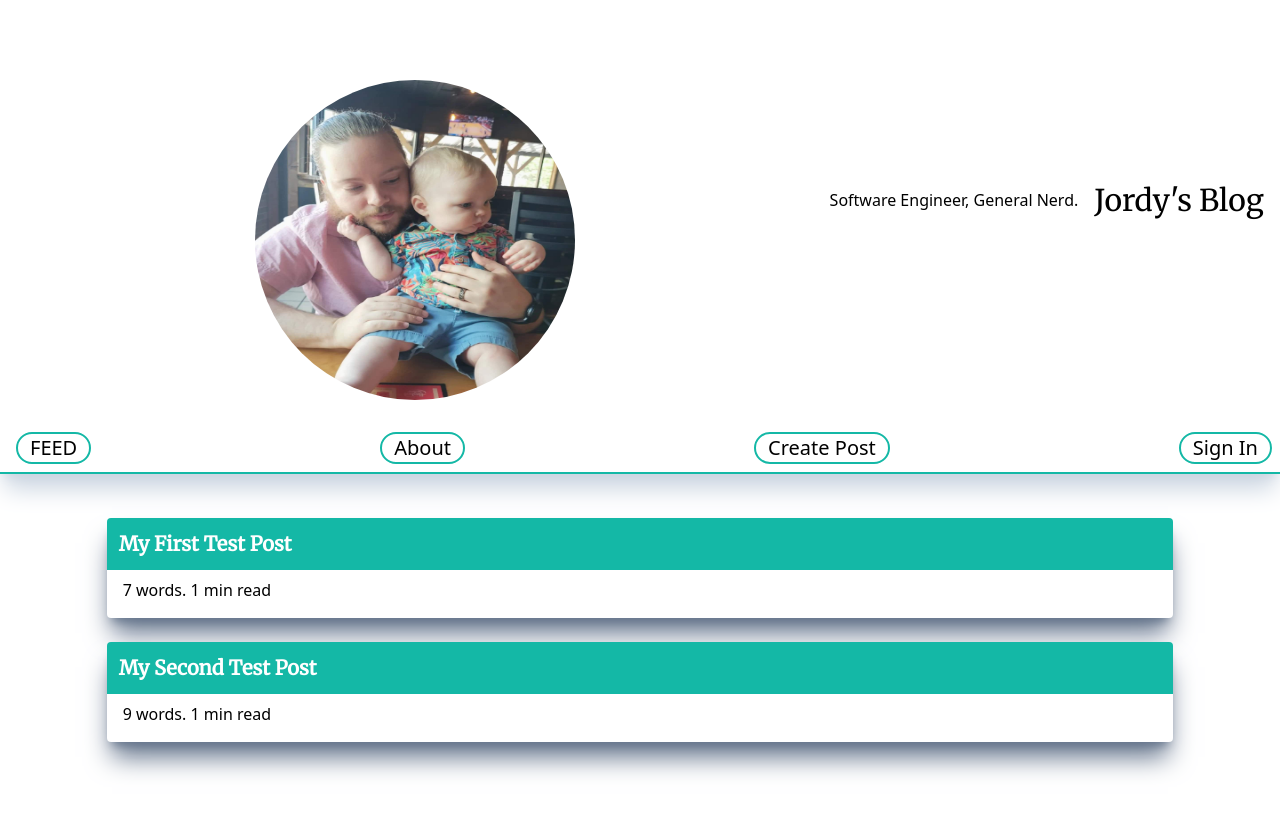
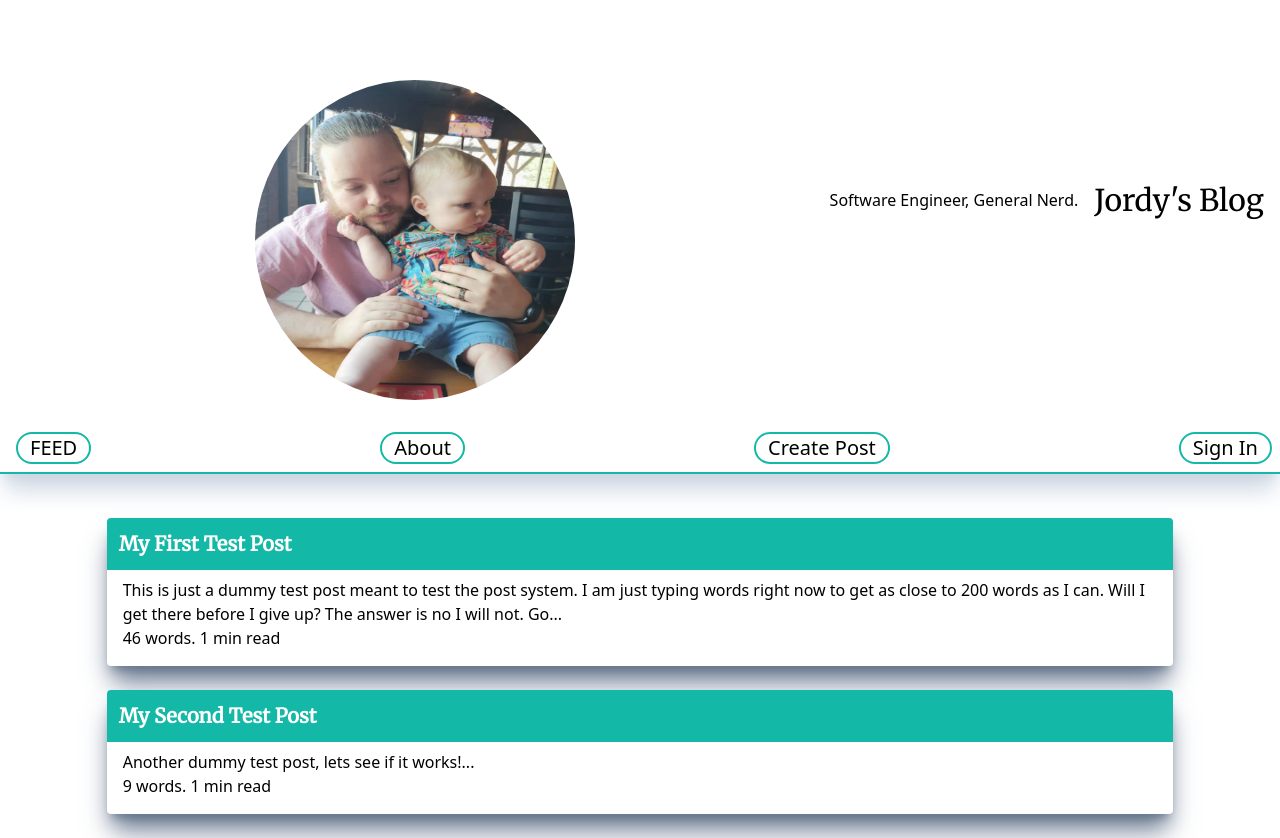
Before and after one commit to njandersen/personal-blogv2-frontend, a React (Vite) app: page / in a window 1280 px wide. Before the commit the page ends 800 px from the top, so only its background shows below. Built offline with nearby package versions, Linux system fonts and the light colour scheme.

Commit message:
add post preview to post item

```diff
--- a/src/App.jsx
+++ b/src/App.jsx
@@ -6,7 +6,8 @@ const DUMMY_POSTS = [
   {
     slug: "first-post",
     title: "My First Test Post",
-    content: "This is just a dummy test post",
+    content:
+      "This is just a dummy test post meant to test the post system. I am just typing words right now to get as close to 200 words as I can. Will I get there before I give up? The answer is no I will not. Goodbye. ",
   },
   {
     slug: "second-post",
--- a/src/components/Posts/PostFeed.jsx
+++ b/src/components/Posts/PostFeed.jsx
@@ -1,7 +1,6 @@
 import PostItem from "./PostItem";
 
 function PostFeed({ posts }) {
-  console.log(posts);
   return posts
     ? posts.map((post) => <PostItem post={post} key={post.slug} />)
     : null;
--- a/src/components/Posts/PostItem.jsx
+++ b/src/components/Posts/PostItem.jsx
@@ -9,6 +9,11 @@ function PostItem({ post }) {
       </h2>
 
       <div className="items-center">
+        <p
+          dangerouslySetInnerHTML={{
+            __html: `${post.content.substring(0, 200)}...`,
+          }}
+        />
         <span>
           {wordCount} words. {minutesToRead} min read
         </span>
```
